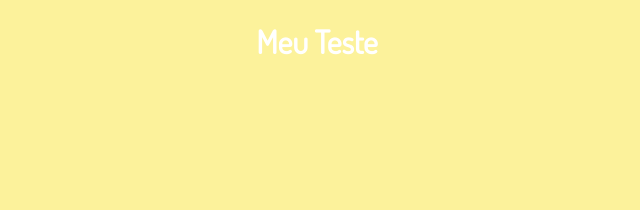
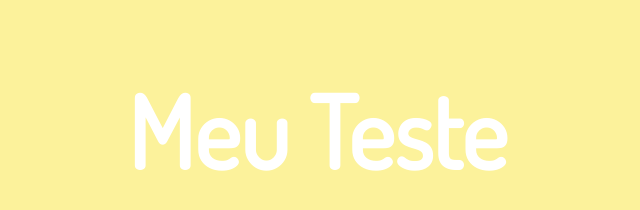
Before and after one commit to laissayuri/aula06hackresponsividade, a plain HTML site: page index.html in a window 1280 px wide. Shown: the whole page, without its empty margins (323-963 px from the left). Drawn offline with Linux system fonts and the light colour scheme.

Commit message:
com mais responsividade

```diff
--- a/css/styles.css
+++ b/css/styles.css
@@ -48,3 +48,9 @@ img{
         display: none; /*faz sumir as coisas*/
     }
 }
+
+@media (min-width:1200px){
+    h1{
+        font-size: 100px;
+    }
+}
```
